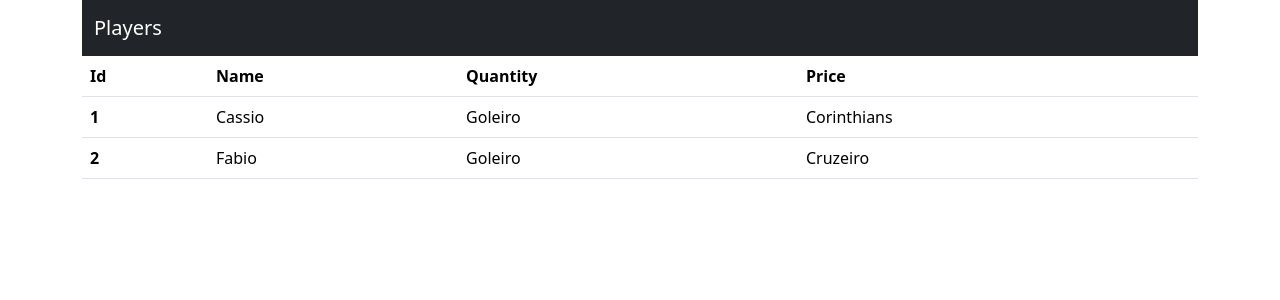
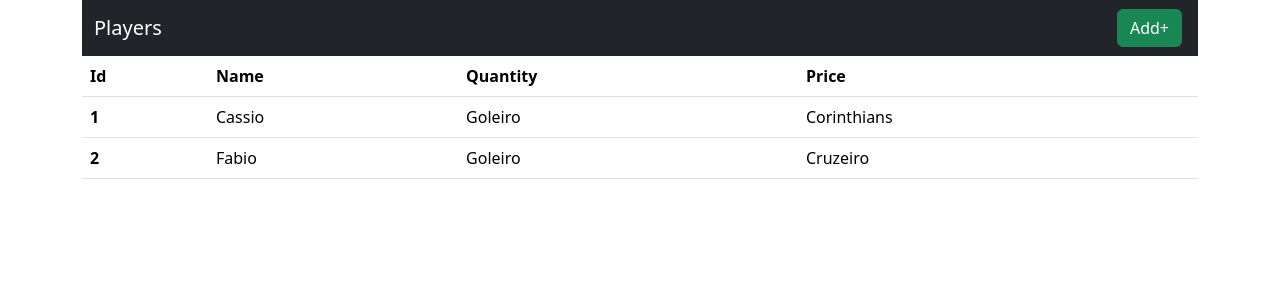
Before and after one commit to estevansk8/Angular-CRUD, an Angular app: page /player/home in a window 1280 px wide. Shown: the top 300 px of the page. Built offline with nearby package versions, Linux system fonts and the light colour scheme; data requests are answered from the project's data file.

Commit message:
fix: add button appearing

```diff
--- a/src/app/app.component.html
+++ b/src/app/app.component.html
@@ -4,7 +4,7 @@
             <a class="navbar-brand" href="#">Players</a>
         </div>
         <div class="d-flex me-3">
-            <button class="btn btn-sucess">Add+</button>
+            <button class="btn btn-success">Add+</button>
         </div>
     </nav>
 </div>
```
